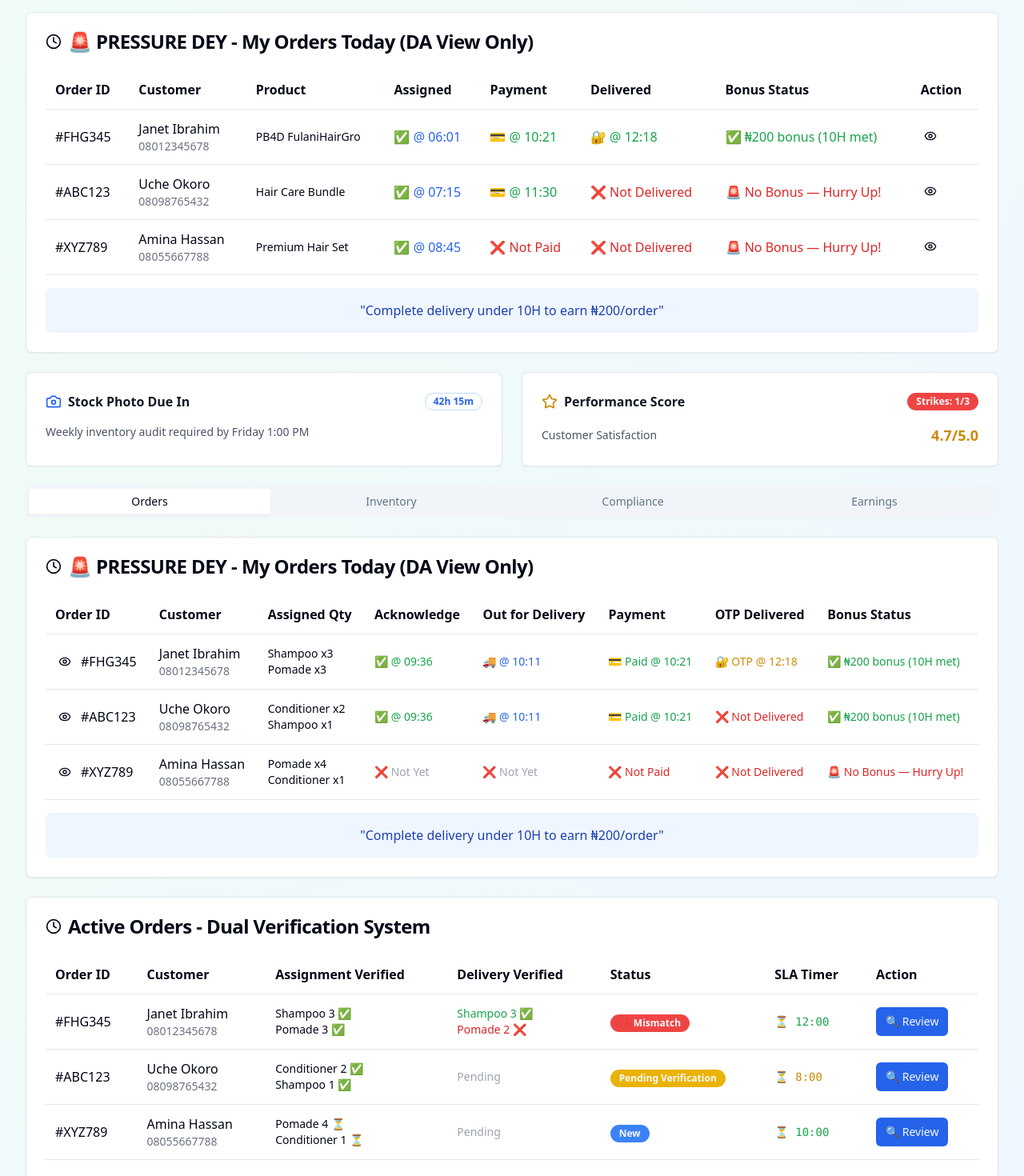
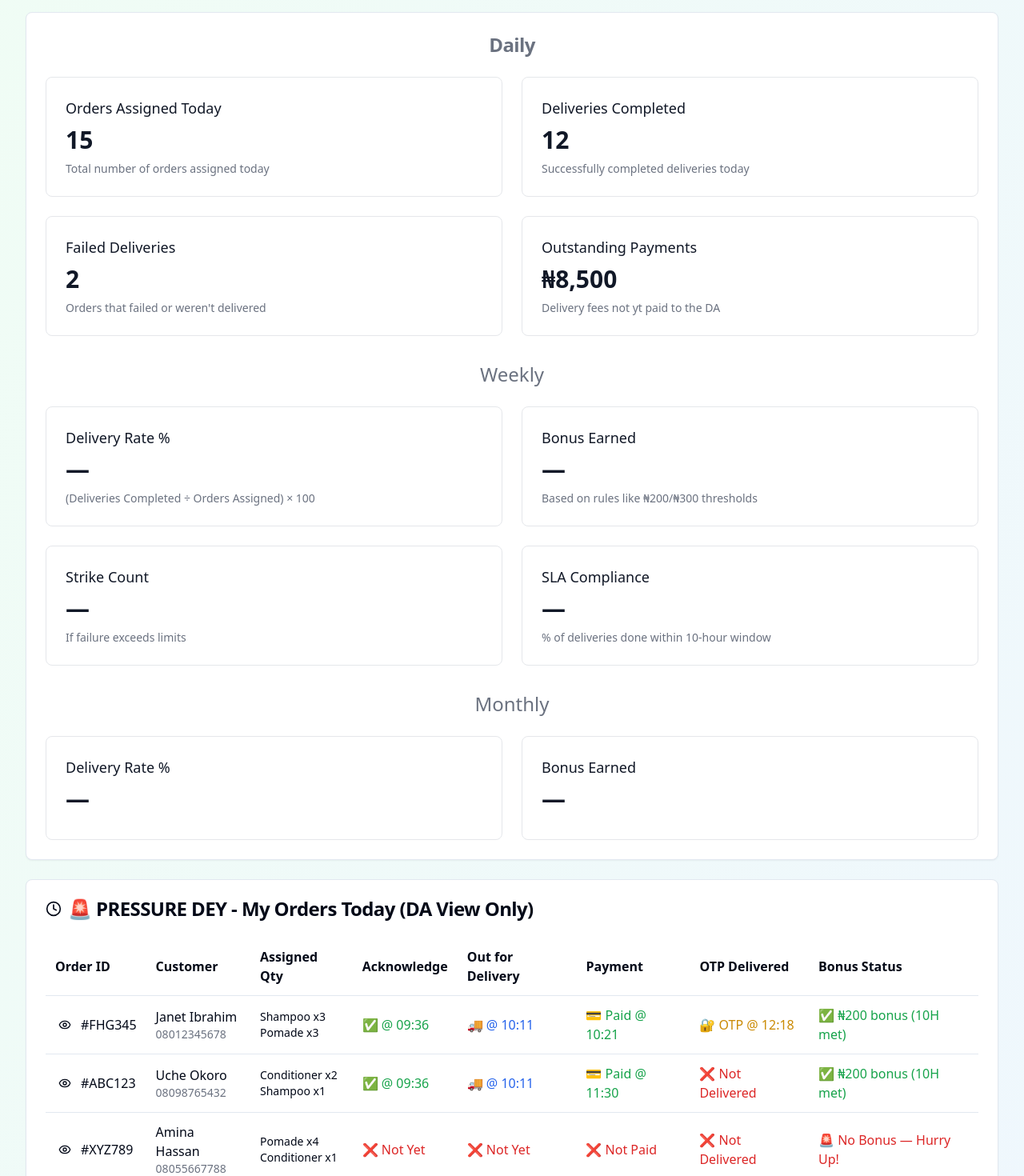
Before and after one commit to dvonne2/vitalvida-delivery-pulse, a React (Vite) app: page / in a window 1280 px wide. Shown: the part 480-1950 px from the top of the page at 80% size. Built offline with nearby package versions, Linux system fonts and the light colour scheme.

Commit message:
Move dashboard elements
Rearrange dashboard elements to match the provided layout.

```diff
--- a/src/components/DashboardStats.tsx
+++ b/src/components/DashboardStats.tsx
@@ -66,6 +66,68 @@ const DashboardStats = ({ agentData }: DashboardStatsProps) => {
     return `${hours}h ${minutes}m`;
   };
 
+  // Daily stats data
+  const dailyStats = [
+    {
+      title: "Orders Assigned Today",
+      value: "15",
+      description: "Total number of orders assigned today"
+    },
+    {
+      title: "Deliveries Completed",
+      value: "12",
+      description: "Successfully completed deliveries today"
+    },
+    {
+      title: "Failed Deliveries",
+      value: "2",
+      description: "Orders that failed or weren't delivered"
+    },
+    {
+      title: "Outstanding Payments",
+      value: "₦8,500",
+      description: "Delivery fees not yt paid to the DA"
+    }
+  ];
+
+  // Weekly stats data
+  const weeklyStats = [
+    {
+      title: "Delivery Rate %",
+      value: "—",
+      description: "(Deliveries Completed ÷ Orders Assigned) × 100"
+    },
+    {
+      title: "Bonus Earned",
+      value: "—",
+      description: "Based on rules like ₦200/₦300 thresholds"
+    },
+    {
+      title: "Strike Count",
+      value: "—",
+      description: "If failure exceeds limits"
+    },
+    {
+      title: "SLA Compliance",
+      value: "—",
+      description: "% of deliveries done within 10-hour window"
+    }
+  ];
+
+  // Monthly stats data
+  const monthlyStats = [
+    {
+      title: "Delivery Rate %",
+      value: "—",
+      description: ""
+    },
+    {
+      title: "Bonus Earned",
+      value: "—",
+      description: ""
+    }
+  ];
+
   // Mock orders data for the Pressure Dey table
   const pressureOrders = [
     {
@@ -124,7 +186,53 @@ const DashboardStats = ({ agentData }: DashboardStatsProps) => {
         ))}
       </div>
 
-      {/* PRESSURE DEY Table - Now positioned above Stock Photo section */}
+      {/* Daily Stats Section */}
+      <Card>
+        <CardHeader>
+          <CardTitle className="text-center text-2xl text-gray-500">Daily</CardTitle>
+        </CardHeader>
+        <CardContent>
+          <div className="grid grid-cols-1 md:grid-cols-2 gap-6">
+            {dailyStats.map((stat, index) => (
+              <div key={index} className="border border-gray-200 rounded-lg p-6">
+                <h3 className="text-lg font-medium text-gray-900 mb-2">{stat.title}</h3>
+                <p className="text-3xl font-bold text-gray-900 mb-2">{stat.value}</p>
+                <p className="text-sm text-gray-500">{stat.description}</p>
+              </div>
+            ))}
+          </div>
+
+          {/* Weekly Section */}
+          <div className="mt-8">
+            <h2 className="text-center text-2xl text-gray-500 mb-6">Weekly</h2>
+            <div className="grid grid-cols-1 md:grid-cols-2 gap-6">
+              {weeklyStats.map((stat, index) => (
+                <div key={index} className="border border-gray-200 rounded-lg p-6">
+                  <h3 className="text-lg font-medium text-gray-900 mb-2">{stat.title}</h3>
+                  <p className="text-3xl font-bold text-gray-900 mb-2">{stat.value}</p>
+                  <p className="text-sm text-gray-500">{stat.description}</p>
+                </div>
+              ))}
+            </div>
+          </div>
+
+          {/* Monthly Section */}
+          <div className="mt-8">
+            <h2 className="text-center text-2xl text-gray-500 mb-6">Monthly</h2>
+            <div className="grid grid-cols-1 md:grid-cols-2 gap-6">
+              {monthlyStats.map((stat, index) => (
+                <div key={index} className="border border-gray-200 rounded-lg p-6">
+                  <h3 className="text-lg font-medium text-gray-900 mb-2">{stat.title}</h3>
+                  <p className="text-3xl font-bold text-gray-900 mb-2">{stat.value}</p>
+                  <p className="text-sm text-gray-500">{stat.description}</p>
+                </div>
+              ))}
+            </div>
+          </div>
+        </CardContent>
+      </Card>
+
+      {/* PRESSURE DEY Table */}
       <Card>
         <CardHeader>
           <CardTitle className="flex items-center space-x-2">
@@ -139,57 +247,93 @@ const DashboardStats = ({ agentData }: DashboardStatsProps) => {
                 <tr className="border-b">
                   <th className="text-left p-3">Order ID</th>
                   <th className="text-left p-3">Customer</th>
-                  <th className="text-left p-3">Product</th>
-                  <th className="text-left p-3">Assigned</th>
+                  <th className="text-left p-3">Assigned Qty</th>
+                  <th className="text-left p-3">Acknowledge</th>
+                  <th className="text-left p-3">Out for Delivery</th>
                   <th className="text-left p-3">Payment</th>
-                  <th className="text-left p-3">Delivered</th>
+                  <th className="text-left p-3">OTP Delivered</th>
                   <th className="text-left p-3">Bonus Status</th>
-                  <th className="text-left p-3">Action</th>
                 </tr>
               </thead>
               <tbody>
                 {pressureOrders.map((order) => (
                   <tr key={order.id} className="border-b hover:bg-gray-50">
-                    <td className="p-3 font-medium">#{order.id}</td>
+                    <td className="p-3 font-medium">
+                      <div className="flex items-center space-x-2">
+                        <Button
+                          variant="ghost"
+                          size="sm"
+                          className="p-1 h-auto"
+                        >
+                          <Eye className="h-4 w-4" />
+                        </Button>
+                        <span>#{order.id}</span>
+                      </div>
+                    </td>
                     <td className="p-3">
                       <div>
                         <p className="font-medium">{order.customer}</p>
                         <p className="text-sm text-gray-500">{order.phone}</p>
                       </div>
                     </td>
-                    <td className="p-3 text-sm">{order.product}</td>
+                    <td className="p-3 text-sm">
+                      {order.id === 'FHG345' && (
+                        <div>
+                          <div>Shampoo x3</div>
+                          <div>Pomade x3</div>
+                        </div>
+                      )}
+                      {order.id === 'ABC123' && (
+                        <div>
+                          <div>Conditioner x2</div>
+                          <div>Shampoo x1</div>
+                        </div>
+                      )}
+                      {order.id === 'XYZ789' && (
+                        <div>
+                          <div>Pomade x4</div>
+                          <div>Conditioner x1</div>
+                        </div>
+                      )}
+                    </td>
                     <td className="p-3">
-                      <span className="text-blue-600">✅ @ {order.assignedTime}</span>
+                      {order.status !== 'assigned' ? (
+                        <span className="text-green-600">✅ @ 09:36</span>
+                      ) : (
+                        <span className="text-red-600">❌ Not Yet</span>
+                      )}
+                    </td>
+                    <td className="p-3">
+                      {order.status !== 'assigned' ? (
+                        <span className="text-blue-600">🚚 @ 10:11</span>
+                      ) : (
+                        <span className="text-red-600">❌ Not Yet</span>
+                      )}
                     </td>
                     <td className="p-3">
                       {order.paymentTime ? (
-                        <span className="text-green-600">💳 @ {order.paymentTime}</span>
+                        <span className="text-green-600">💳 Paid @ {order.paymentTime}</span>
                       ) : (
                         <span className="text-red-600">❌ Not Paid</span>
                       )}
                     </td>
                     <td className="p-3">
                       {order.deliveredTime ? (
-                        <span className="text-green-600">🔐 @ {order.deliveredTime}</span>
+                        <span className="text-yellow-600">🔐 OTP @ {order.deliveredTime}</span>
+                      ) : order.status === 'out_for_delivery' ? (
+                        <span className="text-red-600">❌ Not Delivered</span>
                       ) : (
                         <span className="text-red-600">❌ Not Delivered</span>
                       )}
                     </td>
                     <td className="p-3">
                       {order.status === 'completed' ? (
-                        <span className="text-green-600">✅ {order.bonus} bonus (10H met)</span>
+                        <span className="text-green-600">✅ ₦200 bonus (10H met)</span>
+                      ) : order.status === 'out_for_delivery' ? (
+                        <span className="text-green-600">✅ ₦200 bonus (10H met)</span>
                       ) : (
                         <span className="text-red-600">🚨 No Bonus — Hurry Up!</span>
                       )}
-                    </td>
-                    <td className="p-3">
-                      <Button
-                        variant="ghost"
-                        size="sm"
-                        className="p-1 h-auto"
-                      >
-                        <Eye className="h-4 w-4" />
-                      </Button>
                     </td>
                   </tr>
                 ))}
```
